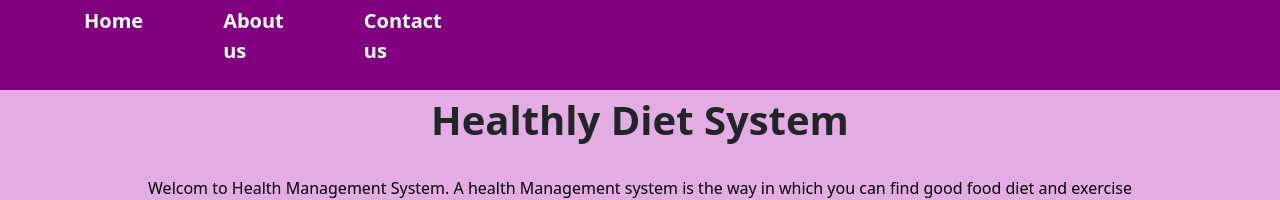
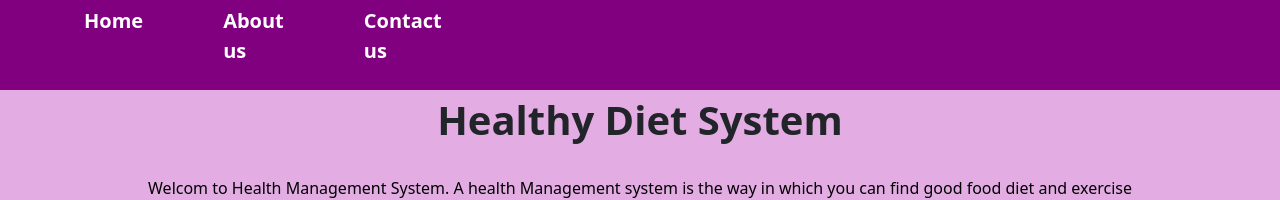
Before and after one commit to Deeptibairagi/Health-Management-, an Angular app: page /home in a window 1280 px wide. Shown: the top 200 px of the page. Built offline with nearby package versions, Linux system fonts and the light colour scheme.

Commit message:
complete correction

```diff
--- a/src/app/home/home.component.html
+++ b/src/app/home/home.component.html
@@ -1,7 +1,7 @@
 <app-header></app-header>
 
 <div class="container_home">
-    <h1 class="heading_top">Healthly Diet System</h1>
+    <h1 class="heading_top">Healthy Diet System</h1>
     <p class="heading_top_p">Welcom to Health Management System. A health Management system is the way in which you can
         find good food diet and exercise for you. A strong health system will ensure that everyone is able to access
         high-quality healthcare without any difficulty. Everyone has the right to access healthcare.</p>
```
